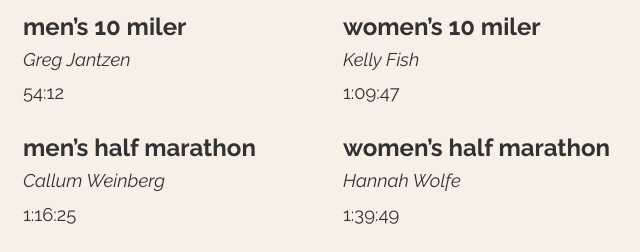
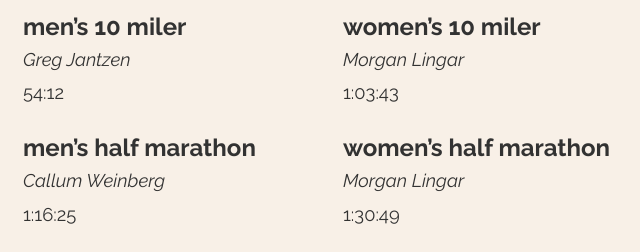
Before and after one commit to andrewmccullough/UVAclubrunning, a plain HTML site: page records.html in a window 1280 px wide. Shown: the part 3060-3312 px from the top of the page, 317-957 px from the left. Drawn offline with nearby package versions, Linux system fonts and the light colour scheme.

Commit message:
Updated records

```diff
--- a/records.html
+++ b/records.html
@@ -250,8 +250,8 @@
 						</div>
 						<div class="column">
 							<h4>women&rsquo;s 10 miler</h4>
-							<p>Kelly Fish</p>
-							<p>1:09:47</p>
+							<p>Morgan Lingar</p>
+							<p>1:03:43</p>
 						</div>
 					</div>
 					<div class="row">
@@ -262,8 +262,8 @@
 						</div>
 						<div class="column">
 							<h4>women&rsquo;s half marathon</h4>
-							<p>Hannah Wolfe</p>
-							<p>1:39:49</p>
+							<p>Morgan Lingar</p>
+							<p>1:30:49</p>
 						</div>
 					</div>
 					<div class="row">
```
